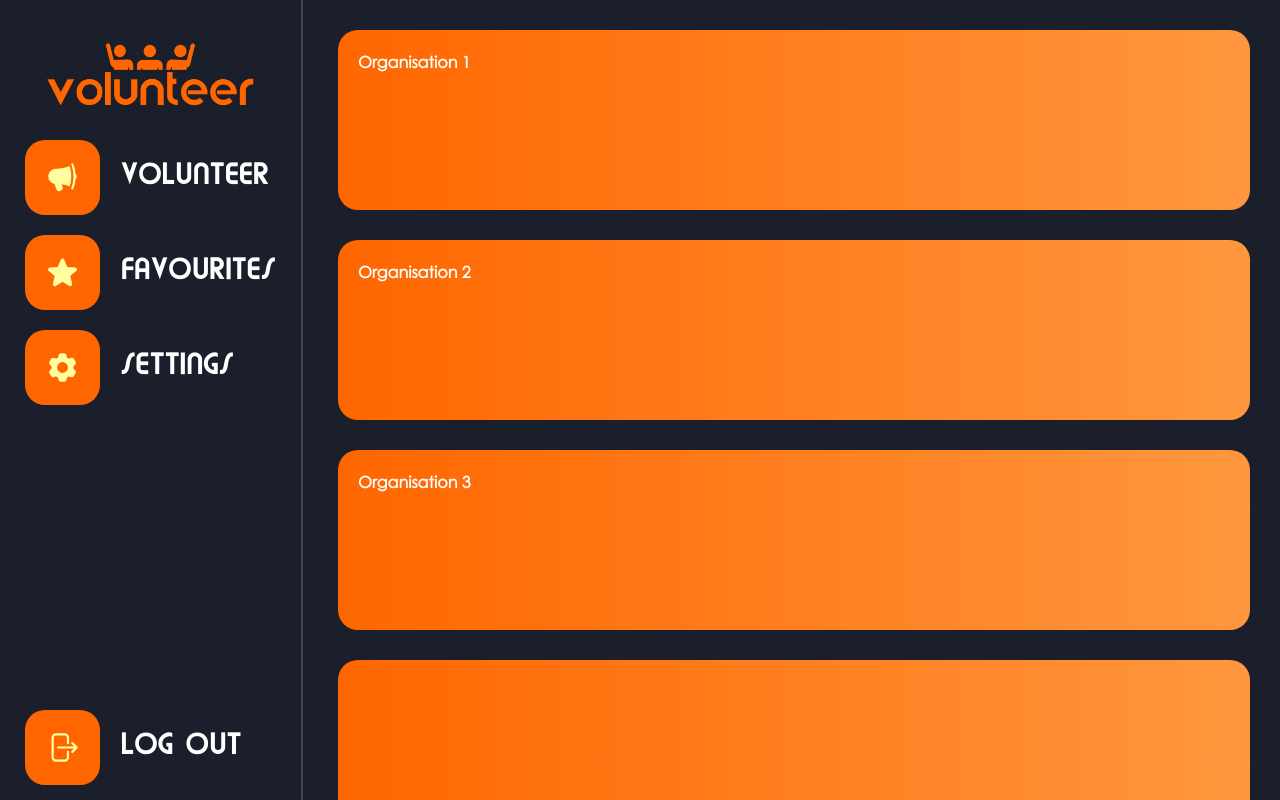
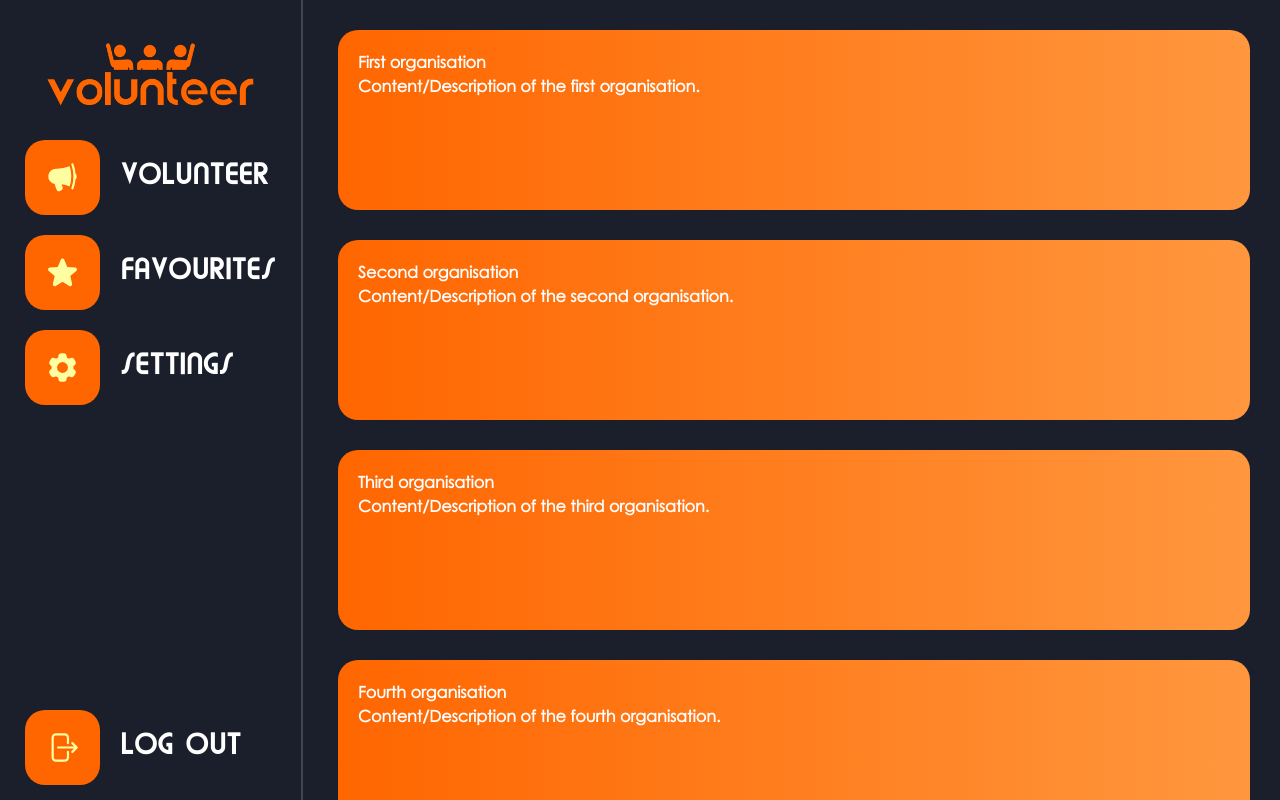
Before and after one commit to IPS3-DB02/FrontEnd-Volunteer, a Next.js app: page / in a window 1280 px wide. Built offline with nearby package versions, Linux system fonts and the light colour scheme.

Commit message:
Added volunteerlistitem component

```diff
--- /dev/null
+++ b/src/components/volunteerListItem.tsx
@@ -0,0 +1,21 @@
+import React from 'react'
+
+interface VolunteerItem {
+  title: string
+  content: string
+}
+
+interface Props {
+  volunteerItem: VolunteerItem
+}
+
+const VolunteerListItem: React.FC<Props> = ({ volunteerItem }) => {
+  return (
+    <div className="volunteerBlock">
+      <h1>{volunteerItem.title}</h1>
+      <p>{volunteerItem.content}</p>
+    </div>
+  )
+}
+
+export default VolunteerListItem
--- a/src/pages/index.tsx
+++ b/src/pages/index.tsx
@@ -7,13 +7,51 @@ import {
   Cog6ToothIcon,
   ArrowRightOnRectangleIcon,
 } from '@heroicons/react/24/solid'
+import VolunteerListItem from '@/components/volunteerListItem'
+
+const volunteerListItems = [
+  {
+    id: 1,
+    title: 'First organisation',
+    content: 'Content/Description of the first organisation.',
+  },
+  {
+    id: 2,
+    title: 'Second organisation',
+    content: 'Content/Description of the second organisation.',
+  },
+  {
+    id: 3,
+    title: 'Third organisation',
+    content: 'Content/Description of the third organisation.',
+  },
+  {
+    id: 4,
+    title: 'Fourth organisation',
+    content: 'Content/Description of the fourth organisation.',
+  },
+  {
+    id: 5,
+    title: 'Fifth organisation',
+    content: 'Content/Description of the fifth organisation.',
+  },
+  {
+    id: 6,
+    title: 'Sixth organisation',
+    content: 'Content/Description of the sixth organisation.',
+  },
+  {
+    id: 7,
+    title: 'Seventh organisation',
+    content: 'Content/Description of the seventh organisation.',
+  },
+]
 
 const Home = () => {
   return (
     <div className={'container2'}>
       <div className={'sidebar'}>
         <Image className="logo" src={volunteerLogo} alt="Volunteer Logo" />
-        {/* Plaats hier je zijbalkinhoud */}
         <div className="menuContainer">
           <div className="menuContainer">
             <Link href={'/'}>
@@ -55,23 +93,12 @@ const Home = () => {
       </div>
       <div className={'content'}>
         <div className={'scrollableContent'}>
-          {/* Plaats hier je scrollbare inhoud */}
-          <div className="volunteerBlock">
-            <h1>Organisation 1</h1>
-          </div>
-          <div className="volunteerBlock">
-            <h1>Organisation 2</h1>
-          </div>
-          <div className="volunteerBlock">
-            <h1>Organisation 3</h1>
-          </div>
-          <div className="volunteerBlock"></div>
-          <div className="volunteerBlock"></div>
-          <div className="volunteerBlock"></div>
-          <div className="volunteerBlock"></div>
-          <div className="volunteerBlock"></div>
-          <div className="volunteerBlock"></div>
-          {/* Voeg hier de rest van je inhoud toe */}
+          {volunteerListItems.map((volunteerItem) => (
+            <VolunteerListItem
+              key={volunteerItem.id}
+              volunteerItem={volunteerItem}
+            />
+          ))}
         </div>
       </div>
     </div>
```
